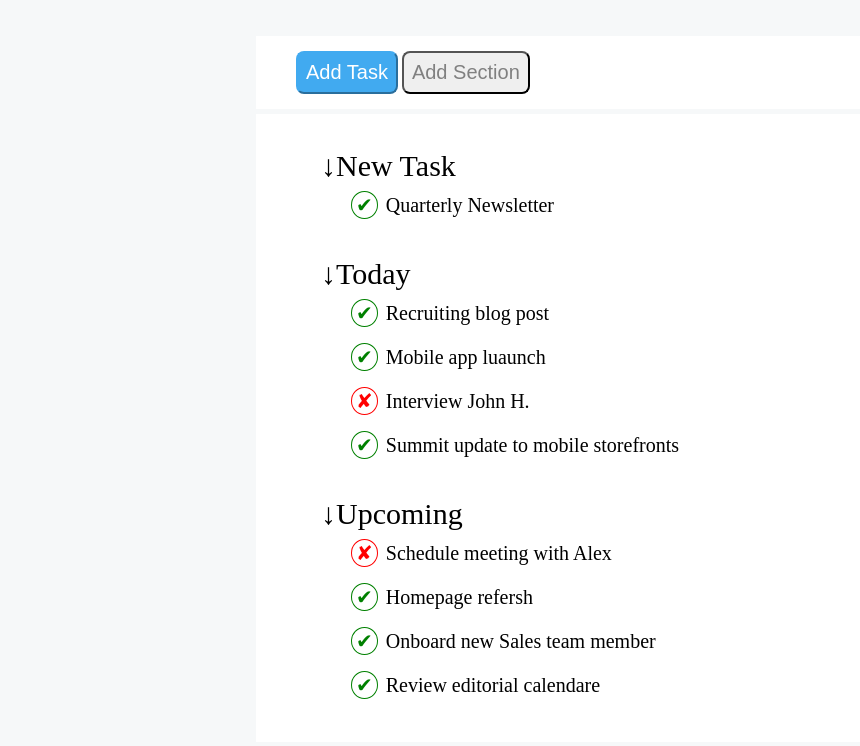
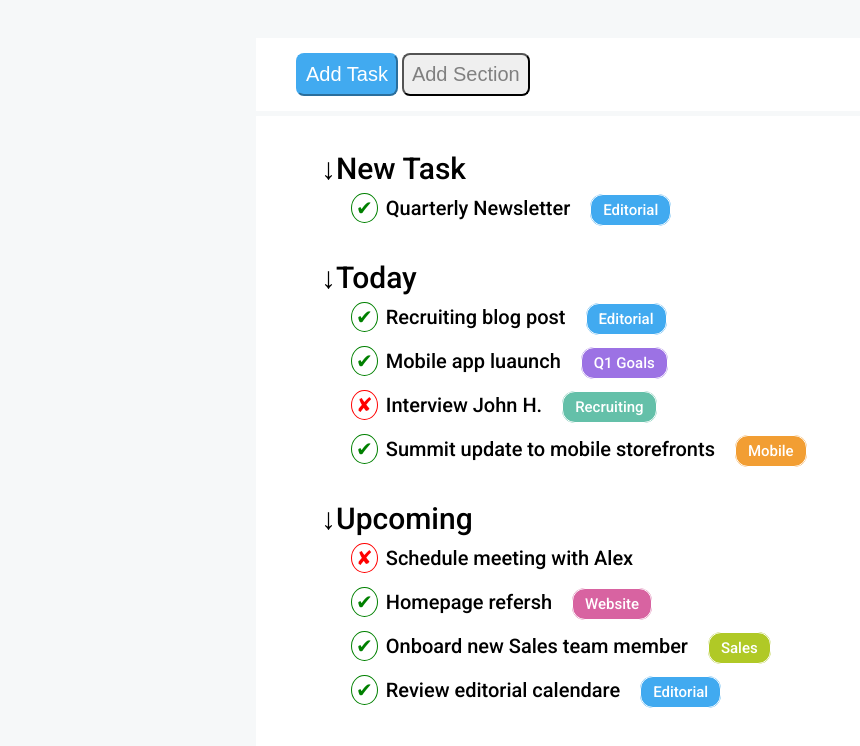
Before and after one commit to LorenzoMegna24/html-css-toboolist, a plain HTML site: page index.html in a window 1280 px wide. Shown: the part 124-870 px from the top of the page, without its empty margins (0-860 px from the left). Drawn offline with Linux system fonts and the light colour scheme.

Commit message:
Tipologia di task

```diff
--- a/assets/css/style.css
+++ b/assets/css/style.css
@@ -8,6 +8,7 @@ li{
 }
 body{
   background-color: rgb(246,248,249);
+  font-family: 'Roboto', sans-serif;
 }
 #logo{
   vertical-align: middle;
@@ -77,3 +78,29 @@ color: black;
   border-radius: 50%;
   margin-right: 8px;
 }
+ul li span{
+  border: solid 1px;
+  color: white;
+  border-radius: 13px;
+  margin-left: 15px;
+  padding: 6px 12px;
+  font-size: 15px;
+}
+#editorial-group{
+  background-color: rgb(65,170,240);
+}
+#Q1-group{
+  background-color: rgb(156,114,228);
+}
+#recruiting-group{
+  background-color: rgb(100,192,169);
+}
+#mobiles-group{
+  background-color: rgb(242,158,51);
+}
+#website-group{
+  background-color: rgb(216,99,161);
+}
+#sales-group{
+  background-color: rgb(176,201,38);
+}
--- a/index.html
+++ b/index.html
@@ -6,6 +6,10 @@
   <meta name="viewport" content="width=device-width, initial-scale=1.0">
   <!-- link css -->
   <link rel="stylesheet" href="assets/css/style.css">
+  <!-- font -->
+  <link rel="preconnect" href="https://fonts.googleapis.com">
+  <link rel="preconnect" href="https://fonts.gstatic.com" crossorigin>
+  <link href="https://fonts.googleapis.com/css2?family=Roboto:ital,wght@0,300;0,500;0,700;1,400&display=swap" rel="stylesheet">
   <title>Toboolist</title>
 </head>
 <body>
@@ -31,23 +35,23 @@
       <ul>
         <li id="group-task">New Task
           <ul>
-            <li id="done">Quarterly Newsletter</li>
+            <li id="done">Quarterly Newsletter <span id="editorial-group">Editorial</span></li>
           </ul>
         </li>
         <li id="group-task">Today
           <ul>
-            <li id="done">Recruiting blog post</li>
-            <li id="done">Mobile app luaunch</li>
-            <li id="not-done">Interview John H.</li>
-            <li id="done">Summit update to mobile storefronts</li>
+            <li id="done">Recruiting blog post <span id="editorial-group">Editorial</span></li>
+            <li id="done">Mobile app luaunch <span id="Q1-group">Q1 Goals</span></li>
+            <li id="not-done">Interview John H. <span id="recruiting-group">Recruiting</span></li>
+            <li id="done">Summit update to mobile storefronts <span id="mobiles-group">Mobile</span></li>
           </ul>
         </li>
         <li id="group-task">Upcoming
           <ul>
             <li id="not-done">Schedule meeting with Alex</li>
-            <li id="done">Homepage refersh</li>
-            <li id="done">Onboard new Sales team member</li>
-            <li id="done">Review editorial calendare</li>
+            <li id="done">Homepage refersh <span id="website-group">Website</span></li>
+            <li id="done">Onboard new Sales team member <span id="sales-group">Sales</span></li>
+            <li id="done">Review editorial calendare <span id="editorial-group">Editorial</span></li>
           </ul>
         </li>
       </ul>
```
